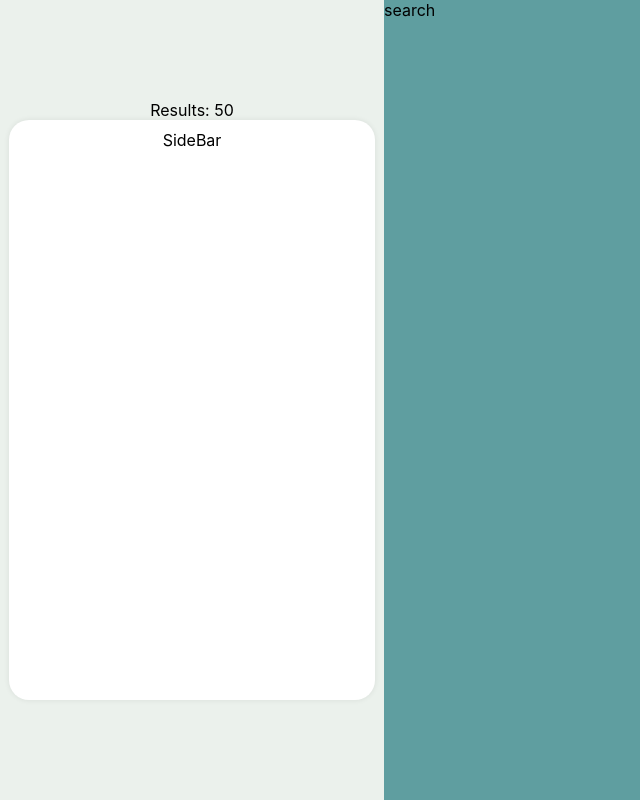
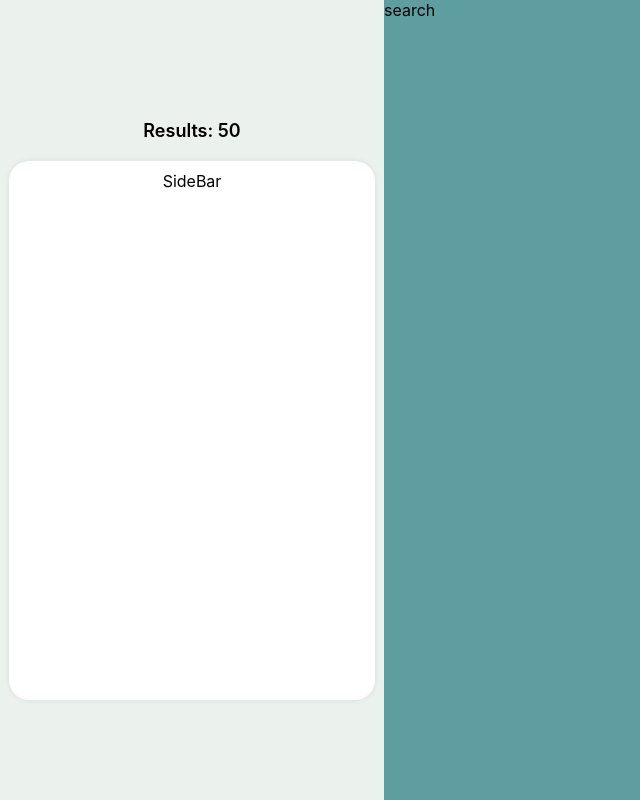
Before and after one commit to ElBugs99/Sherlock-Homes, a React (Create React App) app in the folder client/: page /search in a window 1280 px wide. Shown: the whole page, without its empty margins (0-640 px from the left). Built offline with nearby package versions, Linux system fonts and the light colour scheme.

Commit message:
added info title in search

```diff
--- a/client/src/Components/Search/Search.js
+++ b/client/src/Components/Search/Search.js
@@ -6,7 +6,7 @@ export default function Search() {
   return (
     <div className='search'>
         <div className='search-info'>
-            <div>Results: 50</div>
+            <div className='search-info-title'>Results: 50</div>
             <SideBar />
         </div>
         <div className='search-results'>search</div>
--- a/client/src/Components/Search/search.css
+++ b/client/src/Components/Search/search.css
@@ -20,3 +20,9 @@
     width: 70%;
     height: 100%;
 }
+
+.search-info-title {
+    padding: 20px;
+    font-weight: 600;
+    font-size: large;
+}
```
